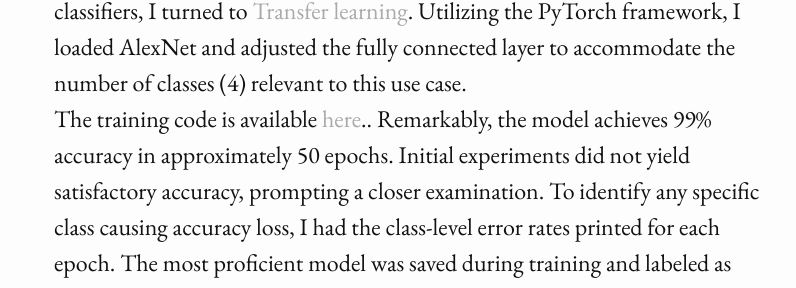
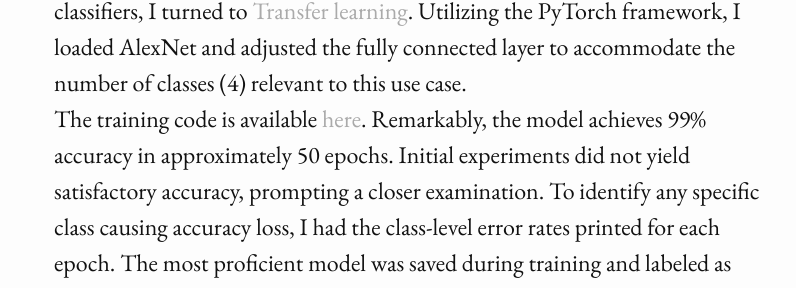
Before and after one commit to darthMaulJr/darthmauljr.github.io, a Jekyll site: the page built from _posts/2023-04-25-Learning-an-environment.md, in a window 1280 px wide and 900 px high, scrolled down 3377 px. Shown: the part 157-445 px from the top of the window, without its empty margins (246-1042 px from the left). Built offline with Jekyll 4.4.1, drawn with Linux system fonts in a browser that asks for light colours; nearby versions of some CDN libraries; comment, search, counter and statistics services are not loaded; some of the changed text lies outside the part shown.

Commit message:
update period

```diff
--- a/_posts/2023-04-25-Learning-an-environment.md
+++ b/_posts/2023-04-25-Learning-an-environment.md
@@ -63,7 +63,7 @@ The idea was to enable the robot to move a short distance, capture an image, and
 <li>
 Training: Following numerous experiments involving coding and fine-tuning classifiers, I turned to <a href="https://en.wikipedia.org/wiki/Transfer_learning">Transfer learning</a>. Utilizing the PyTorch framework, I loaded AlexNet and adjusted the fully connected layer to accommodate the number of classes (4) relevant to this use case.
 <br>
-The training code is available <a href="https://github.com/srjit/jetson-scripts/blob/main/01%20Environment/train-decision-making.ipynb">here</a>.. Remarkably, the model achieves 99% accuracy in approximately 50 epochs. Initial experiments did not yield satisfactory accuracy, prompting a closer examination. To identify any specific class causing accuracy loss, I had the class-level error rates printed for each epoch. The most proficient model was saved during training and labeled as 'best_model_tank_v1.pth'.
+The training code is available <a href="https://github.com/srjit/jetson-scripts/blob/main/01%20Environment/train-decision-making.ipynb">here</a>. Remarkably, the model achieves 99% accuracy in approximately 50 epochs. Initial experiments did not yield satisfactory accuracy, prompting a closer examination. To identify any specific class causing accuracy loss, I had the class-level error rates printed for each epoch. The most proficient model was saved during training and labeled as 'best_model_tank_v1.pth'.
 </li>
 
 <li>
```
